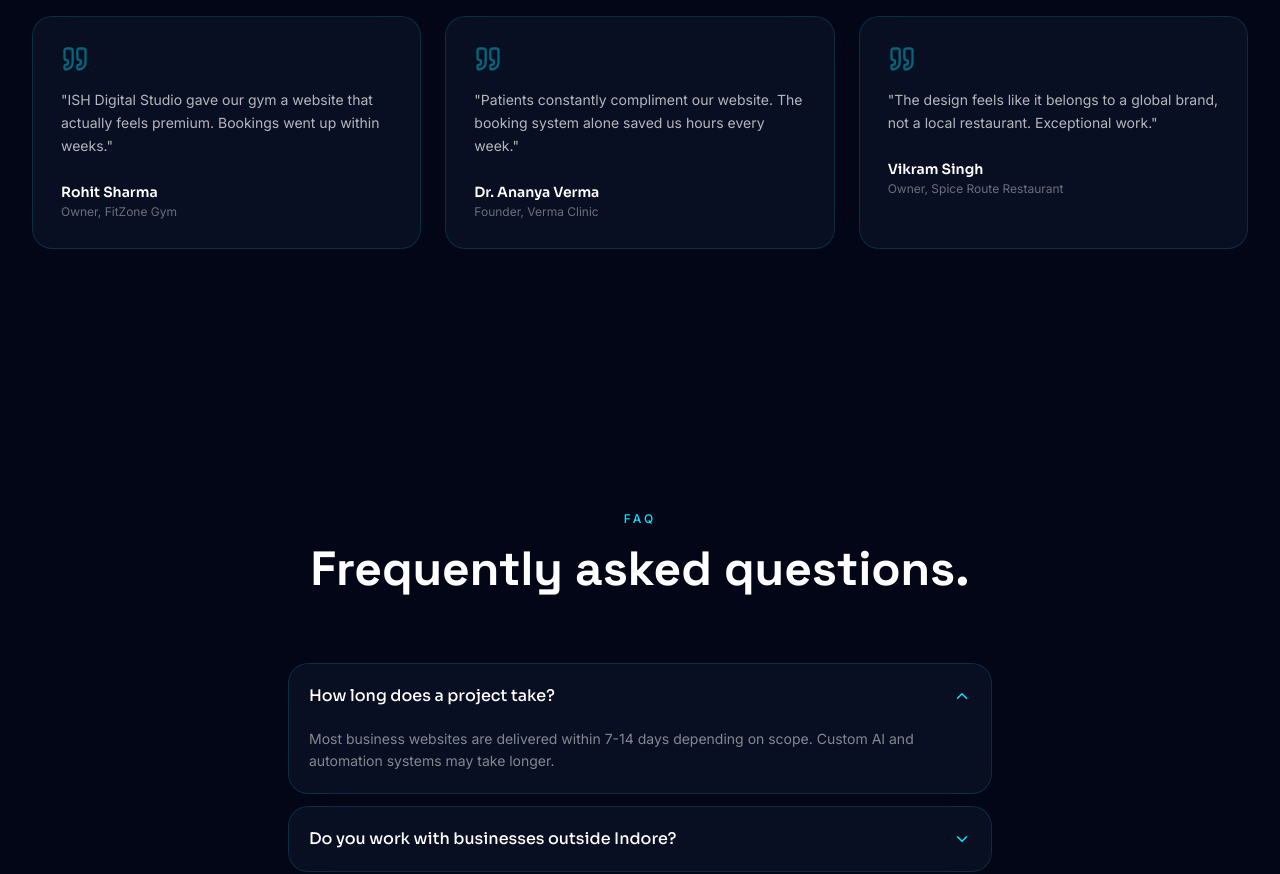
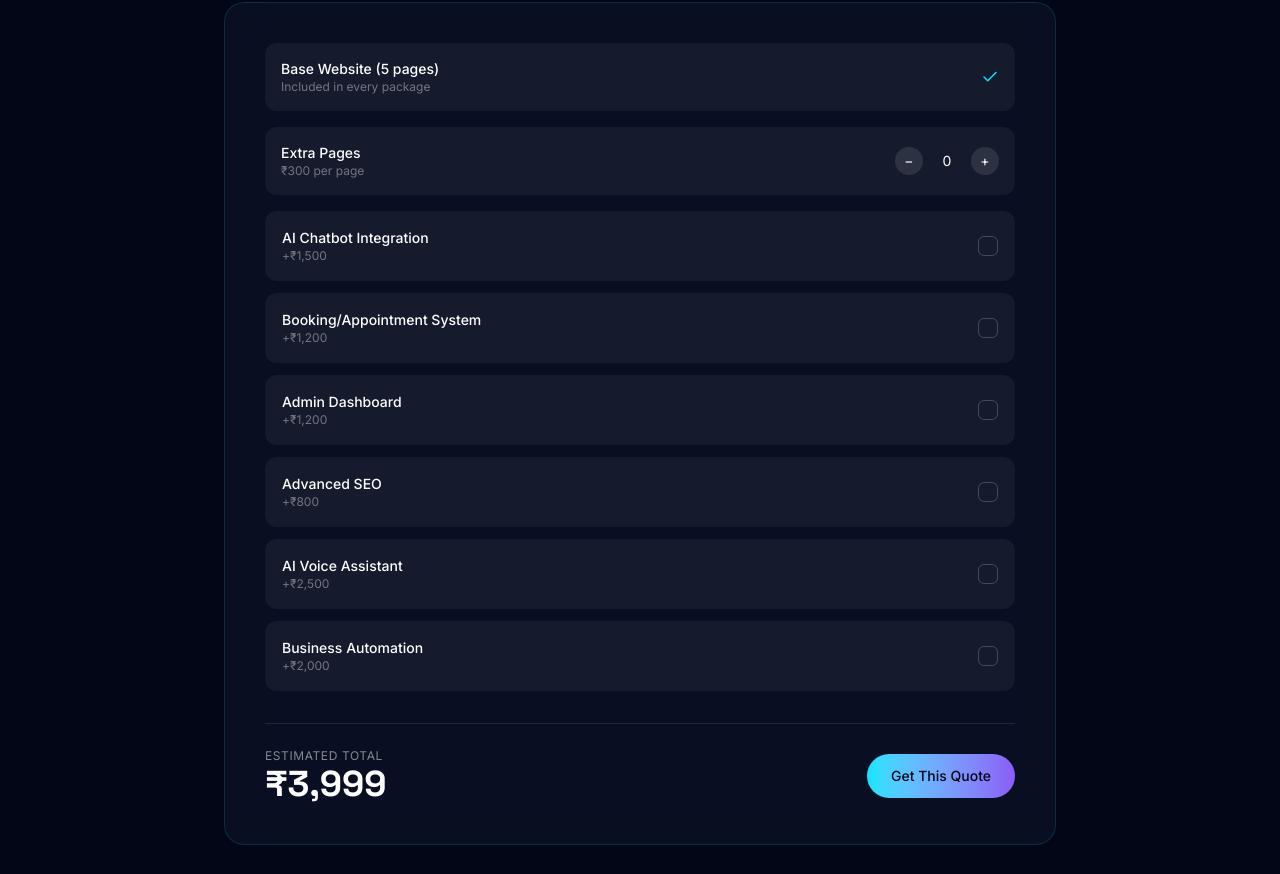
Before and after one commit to ishwardhakad779-a11y/Ish-digital-studio, a React (Vite) app: page / in a window 1280 px wide. Shown: the part 7382-8256 px from the top of the page. Built offline with nearby package versions, Linux system fonts and the light colour scheme; no server answers.

Commit message:
Add interactive pricing calculator

```diff
--- a/src/MainSite.jsx
+++ b/src/MainSite.jsx
@@ -22,6 +22,7 @@ import About from './components/sections/About'
 import WhyChooseUs from './components/sections/WhyChooseUs'
 import Process from './components/sections/Process'
 import Pricing from './components/sections/Pricing'
+import PricingCalculator from './components/sections/PricingCalculator'
 import Testimonials from './components/sections/Testimonials'
 import FAQ from './components/sections/FAQ'
 import Contact from './components/sections/Contact'
@@ -54,6 +55,7 @@ function MainSite() {
           <WhyChooseUs />
           <Process />
           <Pricing />
+          <PricingCalculator />
           <Testimonials />
           <FAQ />
           <Contact />
--- /dev/null
+++ b/src/components/sections/pricingcalculator.jsx
@@ -0,0 +1,148 @@
+import { useState, useMemo } from 'react'
+import { motion, AnimatePresence } from 'framer-motion'
+import { Check } from 'lucide-react'
+import SectionHeading from '../ui/SectionHeading'
+import { calculatorFeatures, contactInfo } from '../../data/siteData'
+
+export default function PricingCalculator() {
+  const baseFeature = calculatorFeatures.find((f) => f.base)
+  const optionalFeatures = calculatorFeatures.filter((f) => !f.base)
+
+  const [selected, setSelected] = useState([])
+  const [extraPages, setExtraPages] = useState(0)
+
+  const toggleFeature = (id) => {
+    setSelected((prev) =>
+      prev.includes(id) ? prev.filter((f) => f !== id) : [...prev, id]
+    )
+  }
+
+  const total = useMemo(() => {
+    let sum = baseFeature.price
+    selected.forEach((id) => {
+      const feature = optionalFeatures.find((f) => f.id === id)
+      if (feature && feature.id !== 'extraPage') sum += feature.price
+    })
+    const extraPageFeature = optionalFeatures.find((f) => f.id === 'extraPage')
+    sum += extraPages * (extraPageFeature?.price || 0)
+    return sum
+  }, [selected, extraPages])
+
+  const handleGetQuote = () => {
+    const selectedNames = selected
+      .filter((id) => id !== 'extraPage')
+      .map((id) => optionalFeatures.find((f) => f.id === id)?.name)
+      .filter(Boolean)
+
+    let message = `Hi, I'd like a quote for:\n- ${baseFeature.name}`
+    if (extraPages > 0) message += `\n- ${extraPages} Extra Page(s)`
+    selectedNames.forEach((name) => (message += `\n- ${name}`))
+    message += `\n\nEstimated Total: ₹${total.toLocaleString('en-IN')}`
+
+    const url = `https://wa.me/${contactInfo.whatsapp}?text=${encodeURIComponent(message)}`
+    window.open(url, '_blank')
+  }
+
+  return (
+    <section id="calculator" className="relative py-24 md:py-32">
+      <div className="max-w-4xl mx-auto px-5 md:px-8">
+        <SectionHeading
+          eyebrow="Build Your Package"
+          title="Get an instant estimate."
+          desc="Select what you need. See your price update live. No surprises."
+        />
+
+        <div className="glass-card p-6 md:p-10 rounded-2xl">
+          <div className="flex items-center justify-between p-4 rounded-xl bg-white/5 mb-4">
+            <div>
+              <p className="font-medium text-sm">{baseFeature.name}</p>
+              <p className="text-white/40 text-xs">Included in every package</p>
+            </div>
+            <Check size={18} className="text-[#00E5FF]" />
+          </div>
+
+          <div className="flex items-center justify-between p-4 rounded-xl bg-white/5 mb-4">
+            <div>
+              <p className="font-medium text-sm">Extra Pages</p>
+              <p className="text-white/40 text-xs">
+                ₹{optionalFeatures.find((f) => f.id === 'extraPage')?.price} per page
+              </p>
+            </div>
+            <div className="flex items-center gap-3">
+              <button
+                onClick={() => setExtraPages((p) => Math.max(0, p - 1))}
+                className="w-7 h-7 rounded-full bg-white/10 hover:bg-white/20 text-sm"
+              >
+                −
+              </button>
+              <span className="w-6 text-center text-sm">{extraPages}</span>
+              <button
+                onClick={() => setExtraPages((p) => p + 1)}
+                className="w-7 h-7 rounded-full bg-white/10 hover:bg-white/20 text-sm"
+              >
+                +
+              </button>
+            </div>
+          </div>
+
+          <div className="space-y-3 mb-8">
+            {optionalFeatures
+              .filter((f) => f.id !== 'extraPage')
+              .map((f) => {
+                const isSelected = selected.includes(f.id)
+                return (
+                  <button
+                    key={f.id}
+                    onClick={() => toggleFeature(f.id)}
+                    data-cursor-hover
+                    className={`w-full flex items-center justify-between p-4 rounded-xl text-left transition-all ${
+                      isSelected
+                        ? 'bg-gradient-to-r from-[#00E5FF]/10 to-[#8B5CF6]/10 border border-[#00E5FF]/40'
+                        : 'bg-white/5 border border-transparent hover:border-white/10'
+                    }`}
+                  >
+                    <div>
+                      <p className="font-medium text-sm">{f.name}</p>
+                      <p className="text-white/40 text-xs">+₹{f.price.toLocaleString('en-IN')}</p>
+                    </div>
+                    <div
+                      className={`w-5 h-5 rounded-md flex items-center justify-center border ${
+                        isSelected ? 'bg-[#00E5FF] border-[#00E5FF]' : 'border-white/20'
+                      }`}
+                    >
+                      {isSelected && <Check size={14} className="text-[#020617]" />}
+                    </div>
+                  </button>
+                )
+              })}
+          </div>
+
+          <div className="flex items-center justify-between pt-6 border-t border-white/10">
+            <div>
+              <p className="text-white/50 text-xs uppercase tracking-wider">Estimated Total</p>
+              <AnimatePresence mode="wait">
+                <motion.p
+                  key={total}
+                  initial={{ opacity: 0, y: -8 }}
+                  animate={{ opacity: 1, y: 0 }}
+                  exit={{ opacity: 0, y: 8 }}
+                  transition={{ duration: 0.2 }}
+                  className="font-display font-bold text-3xl md:text-4xl"
+                >
+                  ₹{total.toLocaleString('en-IN')}
+                </motion.p>
+              </AnimatePresence>
+            </div>
+            <button
+              onClick={handleGetQuote}
+              data-cursor-hover
+              className="px-6 py-3 rounded-full text-sm font-medium bg-gradient-to-r from-[#00E5FF] to-[#8B5CF6] text-[#020617] hover:glow-primary transition-all"
+            >
+              Get This Quote
+            </button>
+          </div>
+        </div>
+      </div>
+    </section>
+  )
+}
--- a/src/data/siteData.js
+++ b/src/data/siteData.js
@@ -131,4 +131,17 @@ export const contactInfo = {
 export const teamContacts = [
   { name: 'Ishwar Dhakad', phone: '+91 8085781850' },
   { name: 'Naman Dhakad', phone: '+91 9406601697' },
+
+
 ]
+
+export const calculatorFeatures = [
+  { id: 'website', name: 'Base Website (5 pages)', price: 3999, base: true },
+  { id: 'extraPage', name: 'Extra Page', price: 300 },
+  { id: 'chatbot', name: 'AI Chatbot Integration', price: 1500 },
+  { id: 'booking', name: 'Booking/Appointment System', price: 1200 },
+  { id: 'dashboard', name: 'Admin Dashboard', price: 1200 },
+  { id: 'seo', name: 'Advanced SEO', price: 800 },
+  { id: 'voice', name: 'AI Voice Assistant', price: 2500 },
+  { id: 'automation', name: 'Business Automation', price: 2000 },
+]
```
